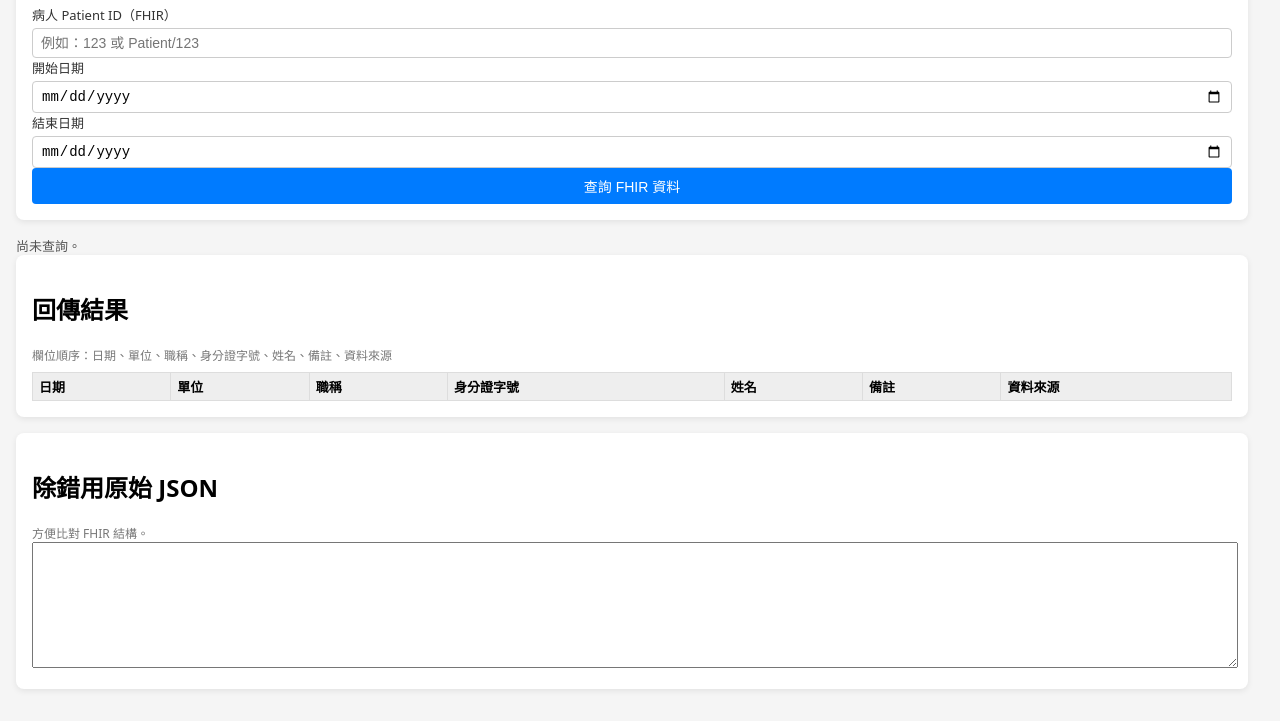
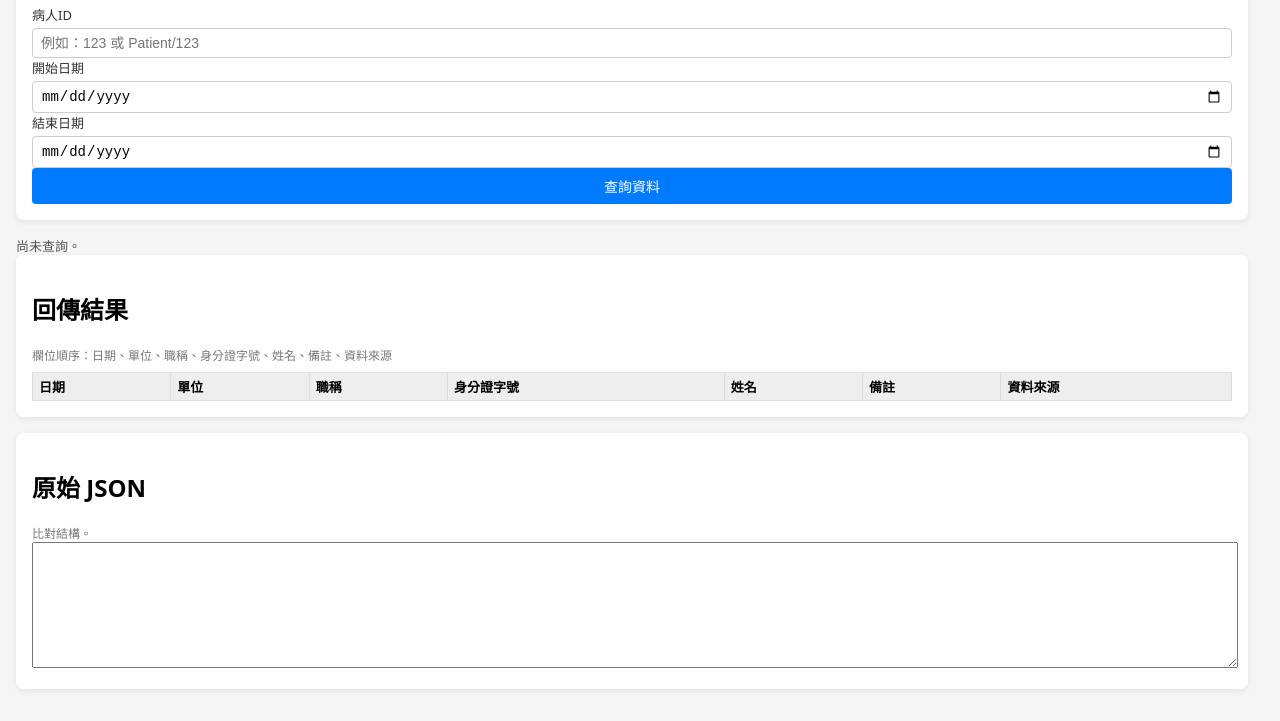
Before and after one commit to Dalin-Tzu-Chi-SMIC/FHIR_TracingAndRiskRanking, a plain HTML site: page index.html in a window 1280 px wide. Shown: the part 137-858 px from the top of the page. Drawn offline with Linux system fonts and the light colour scheme.

Commit message:
Update index.html

```diff
--- a/index.html
+++ b/index.html
@@ -112,7 +112,7 @@
         大林慈濟醫院-疫調系統沙盒驗證
       </h1>
         <div class="form-group">
-          <label for="patientId">病人 Patient ID（FHIR）</label>
+          <label for="patientId">病人ID</label>
           <input
             type="text"
             id="patientId"
@@ -128,7 +128,7 @@
           <input type="date" id="endDate" />
         </div>
         <div class="form-group" style="align-self: flex-end">
-          <button id="btnFetch">查詢 FHIR 資料</button>
+          <button id="btnFetch">查詢資料</button>
         </div>
       </div>
 
@@ -161,8 +161,8 @@
     </div>
 
     <div class="card">
-      <h2>除錯用原始 JSON</h2>
-      <div class="small">方便比對 FHIR 結構。</div>
+      <h2>原始 JSON</h2>
+      <div class="small">比對結構。</div>
       <textarea id="rawJson" readonly></textarea>
     </div>
 
@@ -358,7 +358,7 @@
         if (allRows.length === 0) {
           statusText.textContent = "查詢完成，但沒有找到任何接觸史資料。";
         } else {
-          statusText.textContent = `查詢完成，共 ${allRows.length} 筆接觸史（最多抓 ${maxPages} 頁 Encounter）。`;
+          statusText.textContent = `查詢完成，共 ${allRows.length} 筆接觸史。`;
         }
 
         btnFetch.disabled = false;
```
